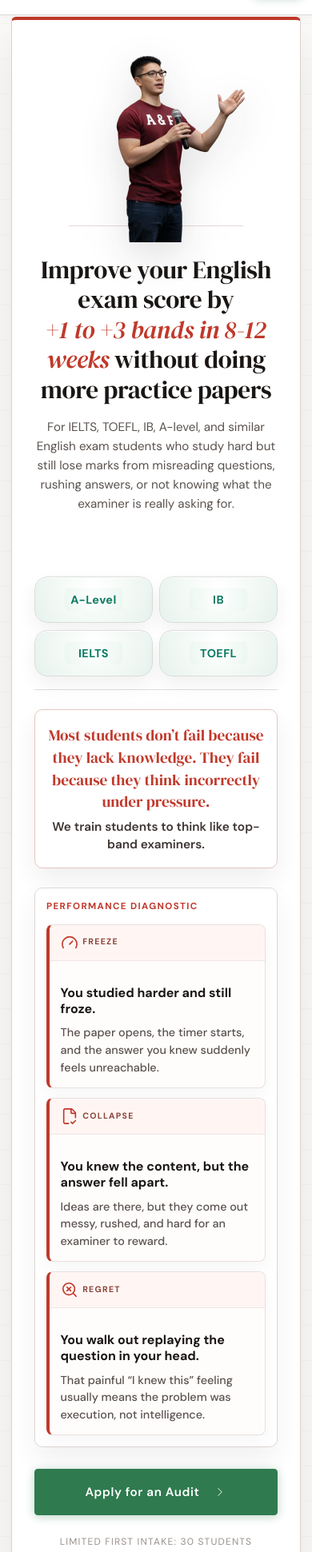
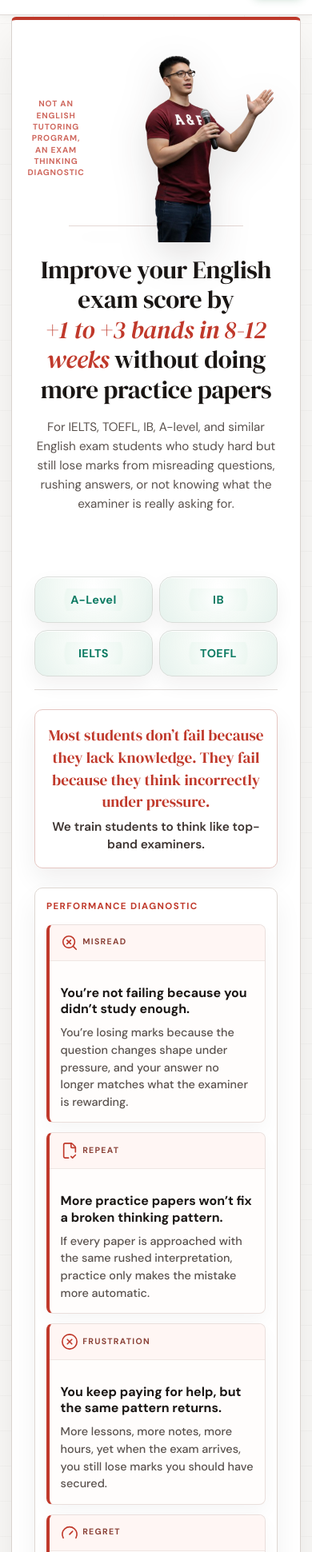
Before and after one commit to zakmero/bryan-coaching-site, a React (Vite) app: page / in a window 390 px wide. Shown: the part 59-2000 px from the top of the page at 80% size. Built offline with nearby package versions, Linux system fonts and the light colour scheme.

Commit message:
Update hero messaging and performance diagnostic content

```diff
--- a/src/AppV2Original.jsx
+++ b/src/AppV2Original.jsx
@@ -24,24 +24,37 @@ import examBMark from '../data/exam-b-mark.png';
 const ICON_STROKE = 1.25;
 const EXAM_FOCUS = ['A-Level', 'IB', 'IELTS', 'TOEFL'];
 const APPLY_HASH = '#/apply';
+const HERO_EYEBROW_TEXT = 'NOT AN ENGLISH TUTORING PROGRAM, AN EXAM THINKING DIAGNOSTIC';
 const HERO_DIAGNOSTICS = [
   {
-    icon: Gauge,
-    label: 'Freeze',
-    title: 'You studied harder and still froze.',
-    detail: 'The paper opens, the timer starts, and the answer you knew suddenly feels unreachable.',
+    icon: SearchX,
+    label: 'MISREAD',
+    title: 'You’re not failing because you didn’t study enough.',
+    detail: 'You’re losing marks because the question changes shape under pressure, and your answer no longer matches what the examiner is rewarding.',
   },
   {
     icon: FileCheck2,
-    label: 'Collapse',
-    title: 'You knew the content, but the answer fell apart.',
-    detail: 'Ideas are there, but they come out messy, rushed, and hard for an examiner to reward.',
+    label: 'REPEAT',
+    title: 'More practice papers won’t fix a broken thinking pattern.',
+    detail: 'If every paper is approached with the same rushed interpretation, practice only makes the mistake more automatic.',
   },
   {
-    icon: SearchX,
-    label: 'Regret',
-    title: 'You walk out replaying the question in your head.',
-    detail: 'That painful “I knew this” feeling usually means the problem was execution, not intelligence.',
+    icon: XCircle,
+    label: 'FRUSTRATION',
+    title: 'You keep paying for help, but the same pattern returns.',
+    detail: 'More lessons, more notes, more hours, yet when the exam arrives, you still lose marks you should have secured.',
+  },
+  {
+    icon: Gauge,
+    label: 'REGRET',
+    title: 'The worst part is knowing you knew it.',
+    detail: 'You leave the exam replaying the question, realizing the answer was there, but your brain moved too fast to structure it properly.',
+  },
+  {
+    icon: Target,
+    label: 'PLATEAU',
+    title: 'You’re too strong to fail, but not precise enough to break through.',
+    detail: 'At this level, the gap is no longer effort. It is interpretation, structure, and execution under pressure.',
   },
 ];
 
@@ -290,9 +303,11 @@ const Hero = () => (
       <div className="v2-card v2-hero-card">
         <div className="v2-hero-intro v2-mb-4">
           <div className="v2-hero-portrait-wrap v2-animate-fade-up" aria-hidden="true">
+            <p className="v2-hero-eyebrow v2-hero-eyebrow-mobile">{HERO_EYEBROW_TEXT}</p>
             <img className="v2-hero-portrait" src={bryanPic} alt="" />
           </div>
           <div className="v2-hero-copy v2-text-center">
+          <p className="v2-hero-eyebrow v2-hero-eyebrow-desktop">{HERO_EYEBROW_TEXT}</p>
           <h1 className="v2-hero-title v2-animate-fade-up v2-delay-100">
             Improve your English exam score by <br />
             <span className="v2-title-accent">+1 to +3 bands in 8-12 weeks</span> without doing more practice papers
@@ -409,6 +424,35 @@ const Problem = () => (
           <p style={{ fontSize: '1.12rem', fontFamily: 'var(--v2-font-heading)', color: 'var(--v2-text-primary)' }}>
             Practice without fixing the thinking process doesn’t improve results. It locks mistakes in.
           </p>
+          <div style={{ maxWidth: '760px', margin: '1.5rem auto 0', textAlign: 'left', display: 'grid', gap: '1rem' }}>
+            <div>
+              <p style={{ margin: 0, color: 'var(--v2-accent)', fontSize: '0.78rem', fontWeight: 800, letterSpacing: '0.1em', textTransform: 'uppercase' }}>
+                CLARITY
+              </p>
+              <p style={{ margin: '0.35rem 0 0', color: 'var(--v2-text-secondary)', lineHeight: 1.6 }}>
+                The student finally understands why marks are being lost, not just what the correct answer should have been.
+              </p>
+            </div>
+            <div>
+              <p style={{ margin: 0, color: 'var(--v2-accent)', fontSize: '0.78rem', fontWeight: 800, letterSpacing: '0.1em', textTransform: 'uppercase' }}>
+                CONTROL
+              </p>
+              <p style={{ margin: '0.35rem 0 0', color: 'var(--v2-text-secondary)', lineHeight: 1.6 }}>
+                Instead of rushing into the answer, they learn a repeatable process for decoding the question before writing.
+              </p>
+            </div>
+            <div>
+              <p style={{ margin: 0, color: 'var(--v2-accent)', fontSize: '0.78rem', fontWeight: 800, letterSpacing: '0.1em', textTransform: 'uppercase' }}>
+                CONSISTENCY
+              </p>
+              <p style={{ margin: '0.35rem 0 0', color: 'var(--v2-text-secondary)', lineHeight: 1.6 }}>
+                Performance becomes less dependent on mood, panic, or luck and more dependent on a trained exam process.
+              </p>
+            </div>
+            <p style={{ margin: '0.2rem 0 0', color: 'var(--v2-text-primary)', fontFamily: 'var(--v2-font-heading)', fontSize: '1.2rem', lineHeight: 1.45 }}>
+              "The goal is not to study more. The goal is to perform with a system when the paper is in front of them."
+            </p>
+          </div>
         </div>
       </div>
     </div>
--- a/src/indexV2.css
+++ b/src/indexV2.css
@@ -945,6 +945,20 @@ object {
   text-align: center;
 }
 
+.v2-hero-eyebrow {
+  margin: 0 0 0.85rem;
+  color: rgba(192, 57, 43, 0.76);
+  font-size: 0.64rem;
+  font-weight: 700;
+  letter-spacing: 0.08em;
+  line-height: 1.4;
+  text-transform: uppercase;
+}
+
+.v2-hero-eyebrow-mobile {
+  display: none;
+}
+
 .v2-hero-title {
   margin: 0 0 1.5rem;
   font-family: var(--v2-font-heading);
@@ -1818,6 +1832,14 @@ object {
     grid-template-columns: 1fr;
     gap: 1rem;
   }
+  .v2-hero-eyebrow-desktop {
+    display: none;
+  }
+  .v2-hero-eyebrow-mobile {
+    display: block;
+    text-align: center;
+    margin: 0 0 0.55rem;
+  }
   .v2-hero-portrait-wrap {
     min-height: 0;
     max-height: 300px;
```
